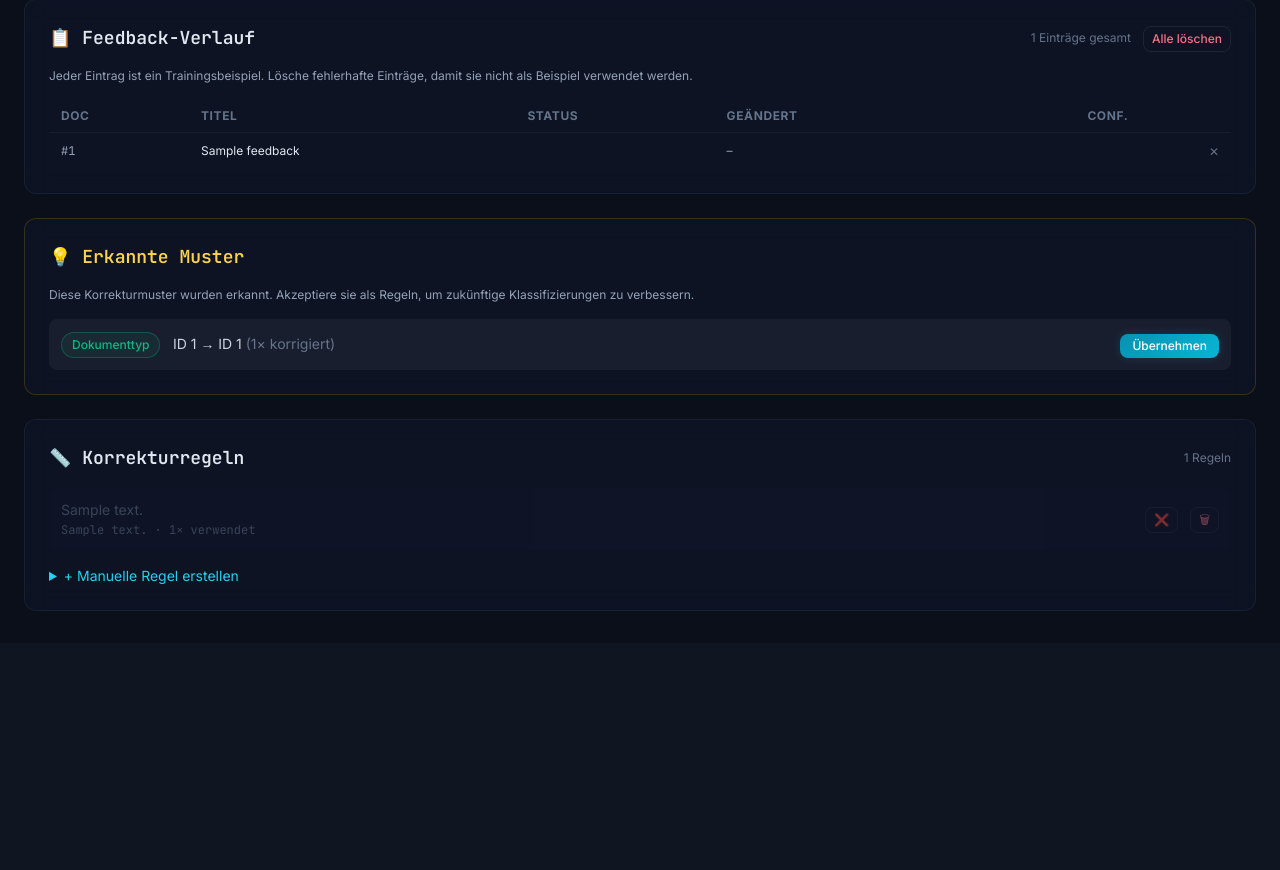
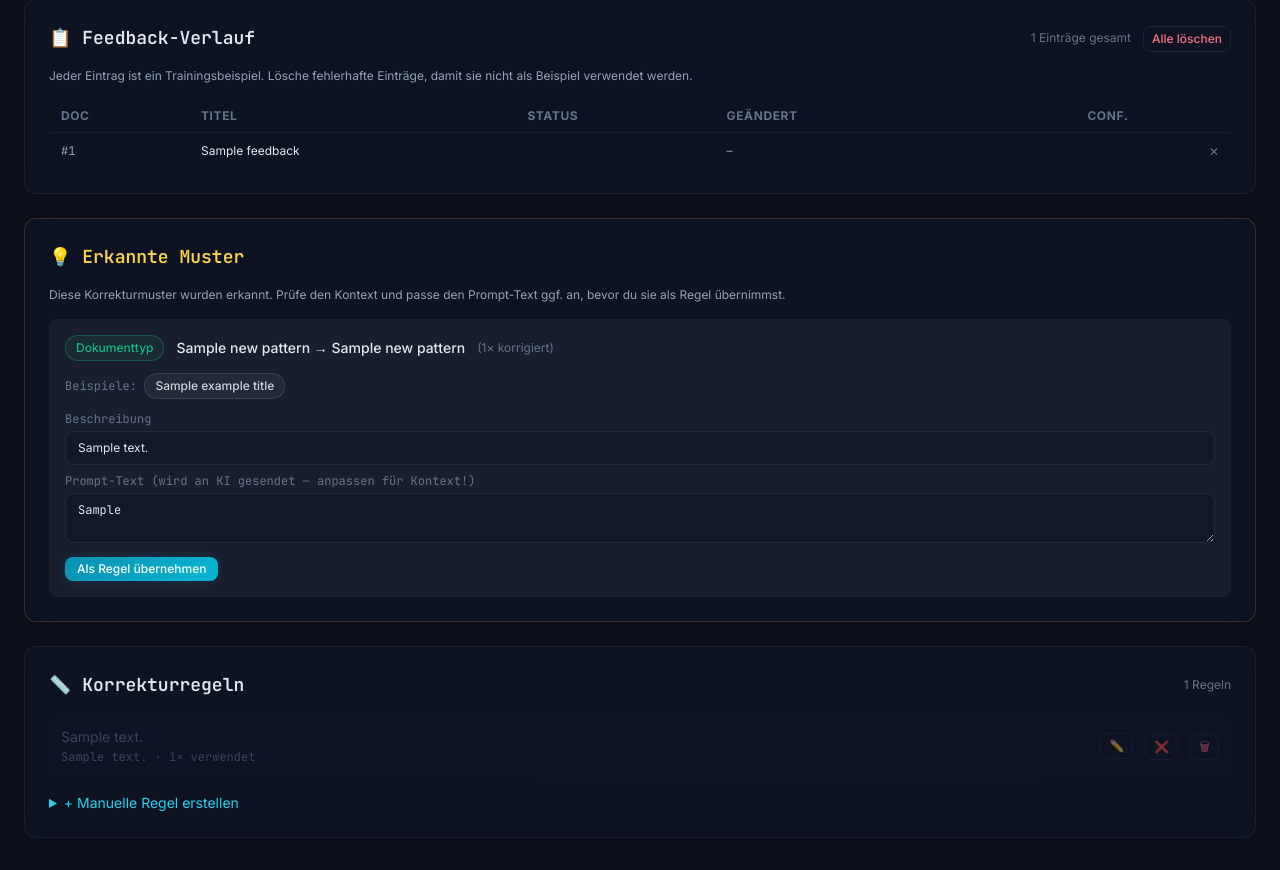
Before and after one commit to nerox89/paperly, a FastAPI app: template src/paperly/templates/learning.html in a window 1280 px wide. Shown: the part 818-1688 px from the top of the page. Before the commit the page ends 1429 px from the top, so only its background shows below. Run offline with FastAPI, Linux system fonts and the light colour scheme; the template is opened without the code that fills it: most values are stand-ins (such as "Sample title", 1, 10 or a date in 2020); data that the repository does not hold is empty; parts of the project's set-up code (start-up, migrations or seed data) failed here and were passed over; some libraries are stand-ins or nearby versions.

Commit message:
Editable correction rules with context-aware patterns
- Rules are now editable (✏️ button opens inline edit form)
- Auto-detected patterns show resolved names instead of raw IDs
- Patterns include example document titles for context
- Pre-filled prompt text includes names and context hints
- Patterns are editable before accepting as rules
- New update_rule() DB method

Co-authored-by: Copilot <223556219+Copilot@users.noreply.github.com>

```diff
--- a/src/paperly/app.py
+++ b/src/paperly/app.py
@@ -994,6 +994,35 @@ async def learning_dashboard(request: Request):
     rules = state.db.get_all_rules()
     new_patterns = state.db.detect_correction_patterns(min_occurrences=3)
 
+    # Resolve names and generate context-aware prompt text for patterns
+    for p in new_patterns:
+        if p["rule_type"] == "correspondent":
+            from_obj = state.taxonomy.correspondent_by_id(p["from_id"])
+            to_obj = state.taxonomy.correspondent_by_id(p["to_id"])
+            p["from_name"] = from_obj.name if from_obj else f"ID {p['from_id']}"
+            p["to_name"] = to_obj.name if to_obj else f"ID {p['to_id']}"
+            label = "Absender"
+        else:
+            from_obj = state.taxonomy.document_type_by_id(p["from_id"])
+            to_obj = state.taxonomy.document_type_by_id(p["to_id"])
+            p["from_name"] = from_obj.name if from_obj else f"ID {p['from_id']}"
+            p["to_name"] = to_obj.name if to_obj else f"ID {p['to_id']}"
+            label = "Dokumenttyp"
+
+        titles = p.get("example_titles", [])
+        context_hint = ""
+        if titles:
+            examples_str = ", ".join(f'"{t}"' for t in titles[:3])
+            context_hint = f" Betrifft Dokumente wie: {examples_str}."
+
+        p["suggested_description"] = (
+            f"{label}: {p['from_name']} → {p['to_name']} ({p['count']}× korrigiert)"
+        )
+        p["suggested_prompt"] = (
+            f"Wenn du {label} \"{p['from_name']}\" (ID {p['from_id']}) vorschlagen würdest, "
+            f"verwende stattdessen \"{p['to_name']}\" (ID {p['to_id']}).{context_hint}"
+        )
+
     return templates.TemplateResponse(
         request,
         "learning.html",
@@ -1036,6 +1065,18 @@ async def delete_rule(rule_id: int):
     return RedirectResponse("/learning", status_code=303)
 
 
+@app.post("/learning/rules/{rule_id}/edit")
+async def edit_rule(
+    rule_id: int,
+    description: Annotated[str, Form()] = "",
+    prompt_text: Annotated[str, Form()] = "",
+):
+    """Edit description and prompt text of a correction rule."""
+    if description.strip() and prompt_text.strip():
+        state.db.update_rule(rule_id, description.strip(), prompt_text.strip())
+    return RedirectResponse("/learning", status_code=303)
+
+
 @app.post("/learning/patterns/accept")
 async def accept_pattern(
     request: Request,
--- a/src/paperly/templates/learning.html
+++ b/src/paperly/templates/learning.html
@@ -188,26 +188,41 @@
   <div class="glass rounded-xl p-6 border border-amber-500/20 space-y-4">
     <h2 class="text-lg font-mono font-semibold text-amber-300">💡 Erkannte Muster</h2>
     <p class="text-xs text-slate-400">
-      Diese Korrekturmuster wurden erkannt. Akzeptiere sie als Regeln, um zukünftige Klassifizierungen zu verbessern.
+      Diese Korrekturmuster wurden erkannt. Prüfe den Kontext und passe den Prompt-Text ggf. an, bevor du sie als Regel übernimmst.
     </p>
     {% for p in new_patterns %}
-    <div class="flex items-center gap-3 p-3 rounded-lg bg-white/5">
-      <div class="flex-1">
+    <div class="p-4 rounded-lg bg-white/5 space-y-3">
+      <div class="flex items-center gap-3">
         <span class="chip {% if p.rule_type == 'correspondent' %}chip-violet{% else %}chip-green{% endif %} text-xs">
           {{ 'Absender' if p.rule_type == 'correspondent' else 'Dokumenttyp' }}
         </span>
-        <span class="text-sm text-slate-300 ml-2">
-          ID {{ p.from_id }} → ID {{ p.to_id }}
-          <span class="text-slate-500">({{ p.count }}× korrigiert)</span>
+        <span class="text-sm text-slate-200 font-medium">
+          {{ p.from_name }} → {{ p.to_name }}
         </span>
+        <span class="text-xs text-slate-500">({{ p.count }}× korrigiert)</span>
       </div>
-      <form method="post" action="/learning/patterns/accept">
+
+      {% if p.example_titles %}
+      <div class="text-xs text-slate-400">
+        <span class="text-slate-500 font-mono">Beispiele:</span>
+        {% for title in p.example_titles[:3] %}
+          <span class="chip text-xs ml-1">{{ title[:50] }}{% if title|length > 50 %}…{% endif %}</span>
+        {% endfor %}
+      </div>
+      {% endif %}
+
+      <form method="post" action="/learning/patterns/accept" class="space-y-2">
         <input type="hidden" name="source_pattern" value="{{ p.source_pattern }}">
-        <input type="hidden" name="description"
-               value="Auto: {{ p.rule_type }} {{ p.from_id }} → {{ p.to_id }} ({{ p.count }}× korrigiert)">
-        <input type="hidden" name="prompt_text"
-               value="Wenn du {{ 'Absender' if p.rule_type == 'correspondent' else 'Dokumenttyp' }} ID {{ p.from_id }} vorschlagen würdest, verwende stattdessen ID {{ p.to_id }}.">
-        <button type="submit" class="btn-neon text-xs px-3 py-1">Übernehmen</button>
+        <div>
+          <label class="block text-xs font-mono text-slate-500 mb-1">Beschreibung</label>
+          <input type="text" name="description" class="input-dark text-xs"
+                 value="{{ p.suggested_description }}">
+        </div>
+        <div>
+          <label class="block text-xs font-mono text-slate-500 mb-1">Prompt-Text (wird an KI gesendet — anpassen für Kontext!)</label>
+          <textarea name="prompt_text" rows="2" class="input-dark font-mono text-xs">{{ p.suggested_prompt }}</textarea>
+        </div>
+        <button type="submit" class="btn-neon text-xs px-3 py-1">Als Regel übernehmen</button>
       </form>
     </div>
     {% endfor %}
@@ -224,17 +239,21 @@
     {% if rules %}
     <div class="space-y-2">
       {% for r in rules %}
-      <div class="flex items-center gap-3 p-3 rounded-lg {% if r.active %}bg-white/5{% else %}bg-white/[0.02] opacity-50{% endif %}">
+      <div class="p-3 rounded-lg {% if r.active %}bg-white/5{% else %}bg-white/[0.02] opacity-50{% endif %}">
+        <!-- Display mode -->
+        <div class="flex items-center gap-3" id="rule-display-{{ r.id }}">
           <div class="flex-1">
             <div class="text-sm {% if r.active %}text-slate-200{% else %}text-slate-500{% endif %}">
               {{ r.description }}
             </div>
             <div class="text-xs text-slate-500 mt-0.5 font-mono">
-            {{ r.prompt_text[:80] }}{% if r.prompt_text | length > 80 %}…{% endif %}
+              {{ r.prompt_text[:100] }}{% if r.prompt_text | length > 100 %}…{% endif %}
               · {{ r.hit_count }}× verwendet
               {% if r.auto_generated %}<span class="chip-amber text-xs ml-1">auto</span>{% endif %}
             </div>
           </div>
+          <button onclick="document.getElementById('rule-edit-{{ r.id }}').classList.toggle('hidden'); document.getElementById('rule-display-{{ r.id }}').classList.toggle('hidden')"
+                  class="btn-ghost text-xs px-2 py-1" title="Bearbeiten">✏️</button>
           <form method="post" action="/learning/rules/{{ r.id }}/toggle" class="inline">
             <button type="submit" class="btn-ghost text-xs px-2 py-1" title="{{ 'Deaktivieren' if r.active else 'Aktivieren' }}">
               {{ '✅' if r.active else '❌' }}
@@ -243,6 +262,25 @@
           <form method="post" action="/learning/rules/{{ r.id }}/delete" class="inline"
                 onsubmit="return confirm('Regel löschen?')">
             <button type="submit" class="btn-ghost text-xs px-2 py-1 text-rose-400" title="Löschen">🗑</button>
+          </form>
+        </div>
+
+        <!-- Edit mode (hidden by default) -->
+        <form method="post" action="/learning/rules/{{ r.id }}/edit" id="rule-edit-{{ r.id }}" class="hidden space-y-2 mt-2">
+          <div>
+            <label class="block text-xs font-mono text-slate-500 mb-1">Beschreibung</label>
+            <input type="text" name="description" class="input-dark text-xs" value="{{ r.description }}">
+          </div>
+          <div>
+            <label class="block text-xs font-mono text-slate-500 mb-1">Prompt-Text</label>
+            <textarea name="prompt_text" rows="3" class="input-dark font-mono text-xs">{{ r.prompt_text }}</textarea>
+          </div>
+          <div class="flex items-center gap-2">
+            <button type="submit" class="btn-neon text-xs px-3 py-1">Speichern</button>
+            <button type="button"
+                    onclick="document.getElementById('rule-edit-{{ r.id }}').classList.add('hidden'); document.getElementById('rule-display-{{ r.id }}').classList.remove('hidden')"
+                    class="btn-ghost text-xs px-3 py-1">Abbrechen</button>
+          </div>
         </form>
       </div>
       {% endfor %}
```
Also changed, not shown: src/paperly/database.py (+33 -1 lines). Lines whose indentation alone changed are shown as unchanged.
